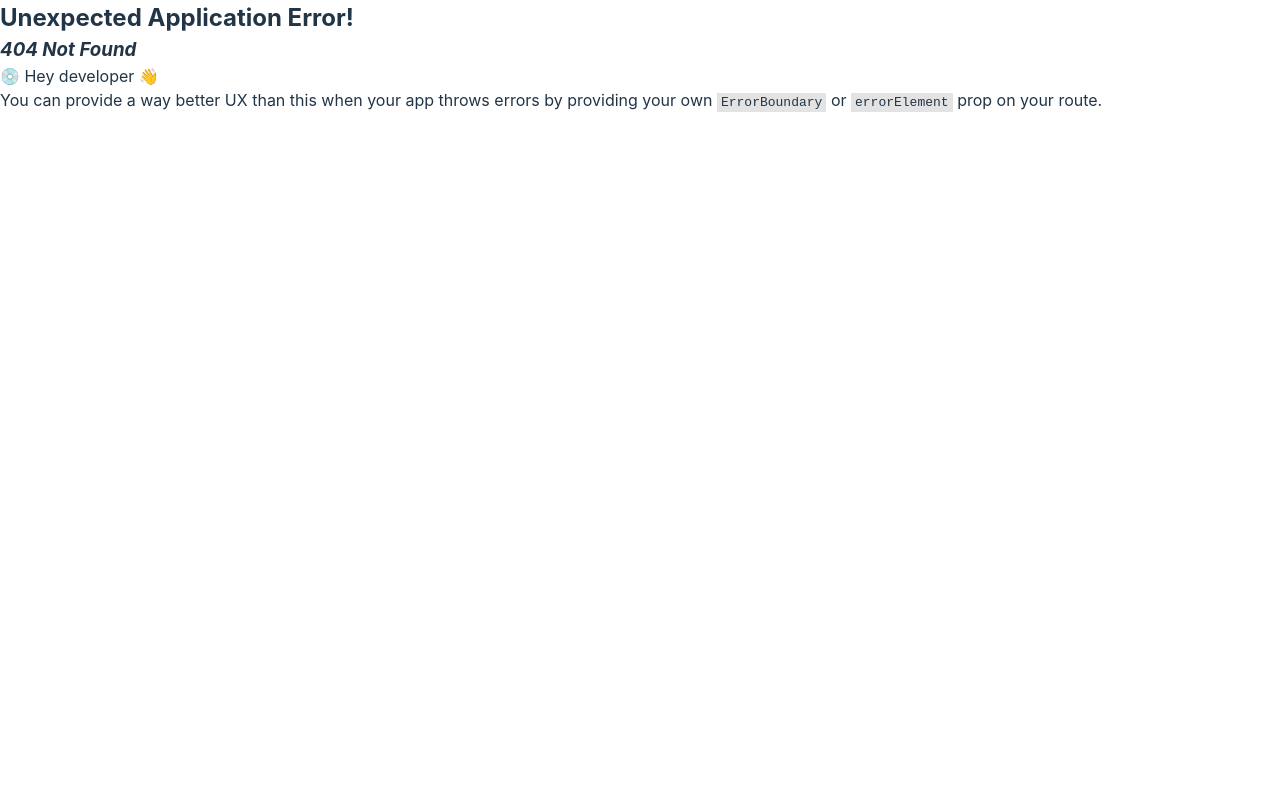
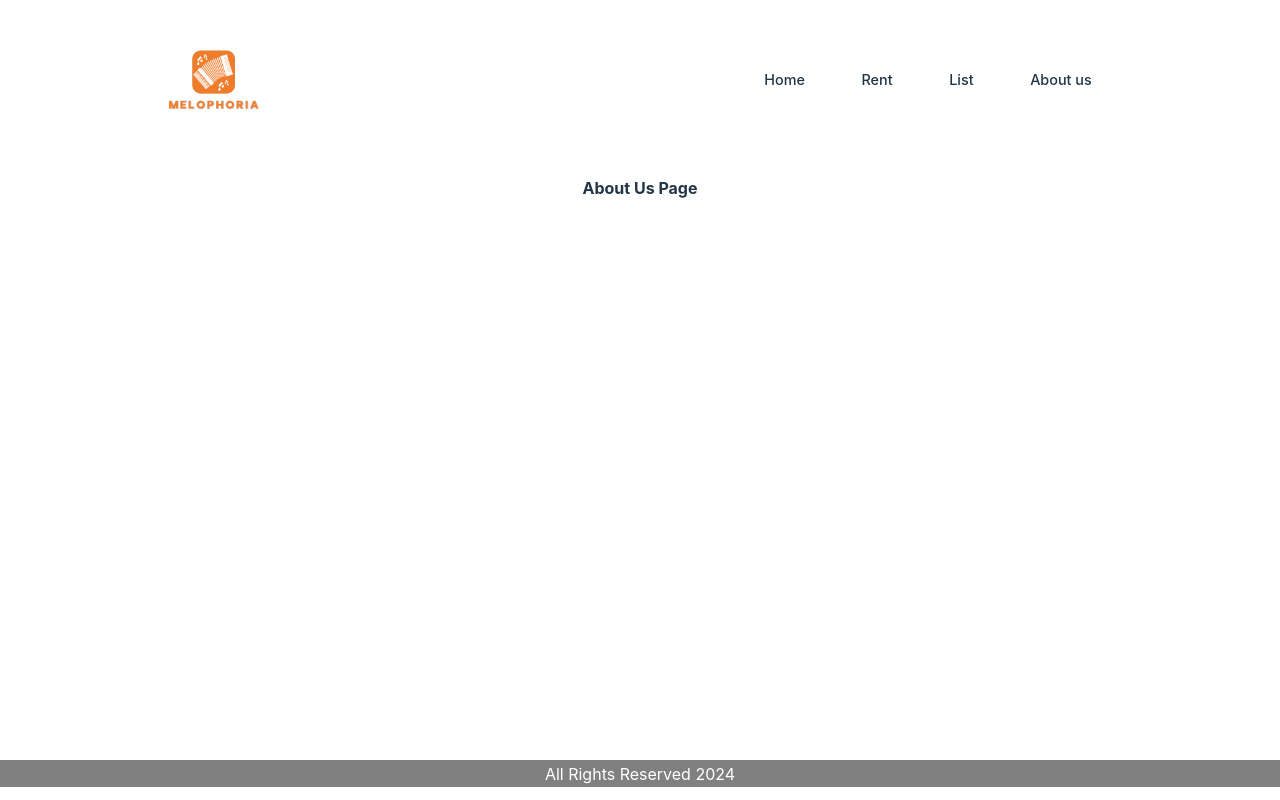
Before and after one commit to IkramMaizi/Melophoria-Website, a React (Vite) app: page /about in a window 1280 px wide. Before the commit this address had no page. Built offline with nearby package versions, Linux system fonts and the light colour scheme.

Commit message:
all pages are created

```diff
--- a/src/App.jsx
+++ b/src/App.jsx
@@ -9,6 +9,7 @@ import RentDetail from './pages/RentDetail.jsx'
 import ListIncome from "./pages/ListIncome.jsx"
 import ListInstruments from "./pages/ListInstruments.jsx"
 import ListReviews from "./pages/ListReviews.jsx"
+import AboutUsPage from "./pages/AboutUsPage.jsx"
 
 const router = createBrowserRouter(createRoutesFromElements(
   <>
@@ -21,6 +22,7 @@ const router = createBrowserRouter(createRoutesFromElements(
     <Route path="instruments" element={<ListInstruments />} />
     <Route path="reviews" element={<ListReviews />} />
   </Route>
+  <Route path="/about" element={<AboutUsPage />} />
   </>
 ))
 
--- /dev/null
+++ b/src/pages/AboutUsPage.css
@@ -0,0 +1,5 @@
+.about-us--page{
+    padding-inline: 10rem;
+    padding-top: 2rem;
+    height: 91vh;
+}
--- /dev/null
+++ b/src/pages/AboutUsPage.jsx
@@ -0,0 +1,20 @@
+import React from 'react'
+import "./AboutUsPage.css"
+import Navigation from "../components/navigation"
+import Footer from "../components/Footer"
+
+export default function AboutUsPage() {
+  return (
+    <>
+    <div className= "about-us--page">
+        <Navigation />
+        <h4 style={
+           {textAlign: "center",
+            paddingTop: "3rem"
+           }
+        }> About Us Page </h4>
+    </div>
+    <Footer />
+    </>
+  )
+}
```
